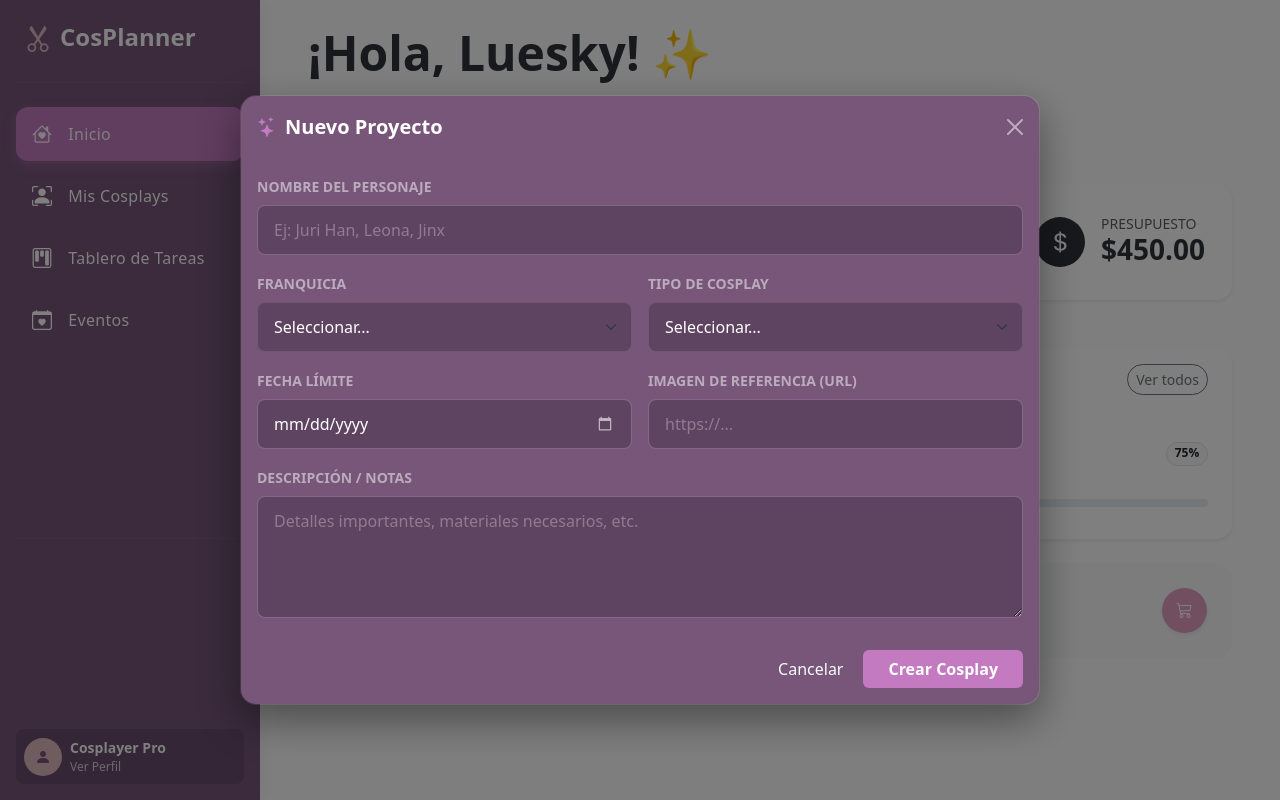
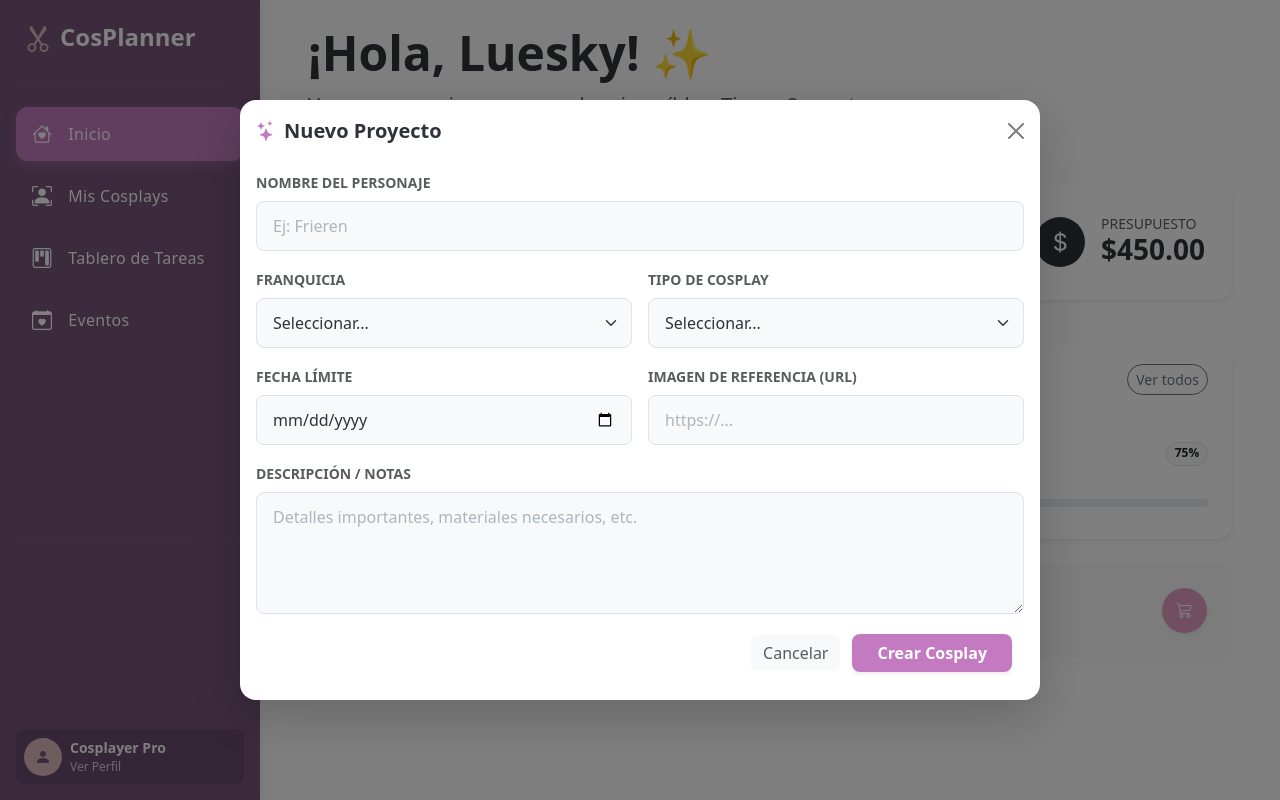
Before and after one commit to Render78/CosTrack, an Angular app: page / in a window 1280 px wide. Both pictures are taken after a click on the button 710 px from the left and 610 px from the top of the page. Built offline with nearby package versions, Linux system fonts and the light colour scheme.

Commit message:
add white style

```diff
--- a/src/app/components/modal-new-cosplay/modal-new-cosplay.component.css
+++ b/src/app/components/modal-new-cosplay/modal-new-cosplay.component.css
@@ -1,33 +1,20 @@
-/* Estilos específicos del modal para modo oscuro */
-.dark-modal {
-    background-color: var(--color-purple);
-    /* Un tono ligeramente más claro que el fondo de la app para destacar */
-    border: 1px solid rgba(255, 255, 255, 0.1);
-    box-shadow: 0 15px 40px rgba(0, 0, 0, 0.4);
-    border-radius: 1rem;
+.custom-input {
+    background-color: #f8f9fa;
+    /* Gris muy claro bootstrap */
+    border: 1px solid #dee2e6;
+    color: var(--color-dark);
+    padding: 0.75rem 1rem;
+    border-radius: 0.5rem;
+    transition: all 0.2s;
 }
 
-.dark-input {
-    background-color: rgba(0, 0, 0, 0.2);
-    border: 1px solid rgba(255, 255, 255, 0.1);
-    color: white;
-    padding: 0.75rem 1rem;
-    border-radius: 0.5rem;
+.custom-input:focus {
+    background-color: #fff;
+    border-color: var(--color-orchid);
+    box-shadow: 0 0 0 0.25rem rgba(196, 122, 192, 0.25);
+    /* Glow color orquídea */
 }
 
-.dark-input:focus {
-    background-color: rgba(0, 0, 0, 0.3);
-    border-color: var(--color-orchid);
-    color: white;
-    box-shadow: 0 0 0 0.25rem rgba(196, 122, 192, 0.25);
+.custom-input::placeholder {
+    color: #adb5bd;
 }
-
-.dark-input::placeholder {
-    color: rgba(255, 255, 255, 0.3);
-}
-
-/* Ajuste para invertir el color del icono del calendario en dark mode */
-::-webkit-calendar-picker-indicator {
-    filter: invert(1);
-    opacity: 0.6;
-}
--- a/src/app/components/modal-new-cosplay/modal-new-cosplay.component.html
+++ b/src/app/components/modal-new-cosplay/modal-new-cosplay.component.html
@@ -1,35 +1,35 @@
-<!-- Modal Bootstrap -->
 <div class="modal fade" id="newCosplayModal" tabindex="-1" aria-labelledby="newCosplayModalLabel" aria-hidden="true">
     <div class="modal-dialog modal-dialog-centered modal-lg">
-        <div class="modal-content dark-modal">
+        <!-- Eliminada la clase dark-modal, ahora usa el fondo blanco por defecto de Bootstrap -->
+        <div class="modal-content border-0 shadow-lg rounded-4">
 
             <!-- Header -->
-            <div class="modal-header border-bottom-0">
-                <h5 class="modal-title fw-bold text-white" id="newCosplayModalLabel">
+            <div class="modal-header border-bottom-0 pb-0">
+                <!-- Texto oscuro para el título -->
+                <h5 class="modal-title fw-bold" id="newCosplayModalLabel" style="color: var(--color-dark);">
                     <i class="bi bi-stars me-2" style="color: var(--color-orchid);"></i>Nuevo Proyecto
                 </h5>
-                <button type="button" class="btn-close btn-close-white" data-bs-dismiss="modal"
-                    aria-label="Close"></button>
+                <!-- Botón de cierre estándar (oscuro) -->
+                <button type="button" class="btn-close" data-bs-dismiss="modal" aria-label="Close"></button>
             </div>
 
             <!-- Body / Formulario -->
-            <div class="modal-body">
+            <div class="modal-body pt-4">
                 <form>
                     <div class="row g-3">
                         <!-- Nombre -->
                         <div class="col-md-12">
-                            <label for="cosplayName"
-                                class="form-label text-white-50 small text-uppercase fw-bold">Nombre del
-                                Personaje</label>
-                            <input type="text" class="form-control dark-input" id="cosplayName"
-                                placeholder="Ej: Juri Han, Leona, Jinx">
+                            <label for="cosplayName" class="form-label text-uppercase fw-bold text-muted small">Nombre
+                                del Personaje</label>
+                            <input type="text" class="form-control custom-input" id="cosplayName"
+                                placeholder="Ej: Frieren">
                         </div>
 
                         <!-- Franquicia -->
                         <div class="col-md-6">
                             <label for="franchiseSelect"
-                                class="form-label text-white-50 small text-uppercase fw-bold">Franquicia</label>
-                            <select class="form-select dark-input" id="franchiseSelect">
+                                class="form-label text-uppercase fw-bold text-muted small">Franquicia</label>
+                            <select class="form-select custom-input" id="franchiseSelect">
                                 <option selected>Seleccionar...</option>
                                 <option value="1">Anime</option>
                                 <option value="2">Videojuego</option>
@@ -41,9 +41,9 @@
 
                         <!-- Tipo -->
                         <div class="col-md-6">
-                            <label for="typeSelect" class="form-label text-white-50 small text-uppercase fw-bold">Tipo
-                                de Cosplay</label>
-                            <select class="form-select dark-input" id="typeSelect">
+                            <label for="typeSelect" class="form-label text-uppercase fw-bold text-muted small">Tipo de
+                                Cosplay</label>
+                            <select class="form-select custom-input" id="typeSelect">
                                 <option selected>Seleccionar...</option>
                                 <option value="1">Completo (Full Armor)</option>
                                 <option value="2">Textil / Costura</option>
@@ -54,24 +54,24 @@
 
                         <!-- Fecha Límite -->
                         <div class="col-md-6">
-                            <label for="deadlineDate"
-                                class="form-label text-white-50 small text-uppercase fw-bold">Fecha Límite</label>
-                            <input type="date" class="form-control dark-input" id="deadlineDate">
+                            <label for="deadlineDate" class="form-label text-uppercase fw-bold text-muted small">Fecha
+                                Límite</label>
+                            <input type="date" class="form-control custom-input" id="deadlineDate">
                         </div>
 
                         <!-- Imagen Referencia -->
                         <div class="col-md-6">
-                            <label for="refImage" class="form-label text-white-50 small text-uppercase fw-bold">Imagen
-                                de Referencia (URL)</label>
-                            <input type="text" class="form-control dark-input" id="refImage" placeholder="https://...">
+                            <label for="refImage" class="form-label text-uppercase fw-bold text-muted small">Imagen de
+                                Referencia (URL)</label>
+                            <input type="text" class="form-control custom-input" id="refImage"
+                                placeholder="https://...">
                         </div>
 
                         <!-- Descripción -->
                         <div class="col-12">
                             <label for="descriptionText"
-                                class="form-label text-white-50 small text-uppercase fw-bold">Descripción /
-                                Notas</label>
-                            <textarea class="form-control dark-input" id="descriptionText" rows="4"
+                                class="form-label text-uppercase fw-bold text-muted small">Descripción / Notas</label>
+                            <textarea class="form-control custom-input" id="descriptionText" rows="4"
                                 placeholder="Detalles importantes, materiales necesarios, etc."></textarea>
                         </div>
                     </div>
@@ -79,10 +79,11 @@
             </div>
 
             <!-- Footer -->
-            <div class="modal-footer border-top-0">
-                <button type="button" class="btn btn-outline-light border-0" data-bs-dismiss="modal">Cancelar</button>
-                <button type="button" class="btn fw-bold px-4"
-                    style="background-color: var(--color-orchid); color: white;">Crear Cosplay</button>
+            <div class="modal-footer border-top-0 pt-0 pb-4 pe-4">
+                <button type="button" class="btn btn-light text-muted border-0 me-2"
+                    data-bs-dismiss="modal">Cancelar</button>
+                <button type="button" class="btn text-white fw-bold px-4 rounded-3 shadow-sm"
+                    style="background-color: var(--color-orchid);">Crear Cosplay</button>
             </div>
         </div>
     </div>
```
